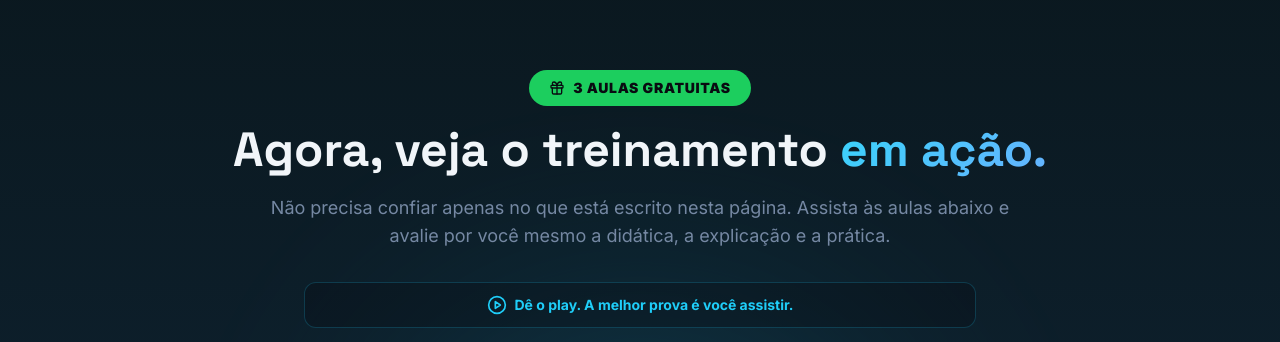
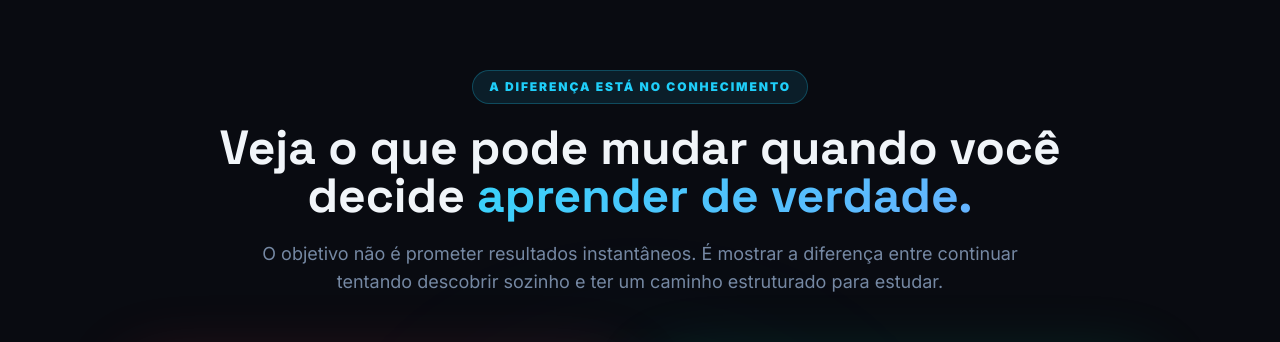
Before and after one commit to botelhoenzo90-bit/remarketingjunior, a React (Vite) app: page / in a window 1280 px wide. Shown: the part 4880-5222 px from the top of the page. Built offline with nearby package versions, Linux system fonts and the light colour scheme; the HTML template or start-up script is replaced by a standard one.

Commit message:
Add before and after section to landing page

```diff
--- a/src/pages/Index.tsx
+++ b/src/pages/Index.tsx
@@ -2,6 +2,7 @@ import { useEffect } from "react";
 import HeroSection from "@/components/landing/HeroSection";
 import RetargetingSection from "@/components/landing/RetargetingSection";
 import CoursePreviewSection from "@/components/landing/CoursePreviewSection";
+import BeforeAfterSection from "@/components/landing/BeforeAfterSection";
 import FreeLessonsSection from "@/components/landing/FreeLessonsSection";
 import BenefitsSection from "@/components/landing/BenefitsSection";
 import CourseContentSection from "@/components/landing/CourseContentSection";
@@ -21,6 +22,7 @@ const Index = () => {
       <HeroSection />
       <RetargetingSection />
       <CoursePreviewSection />
+      <BeforeAfterSection />
       <FreeLessonsSection />
       <BenefitsSection />
       <CourseContentSection />
```
